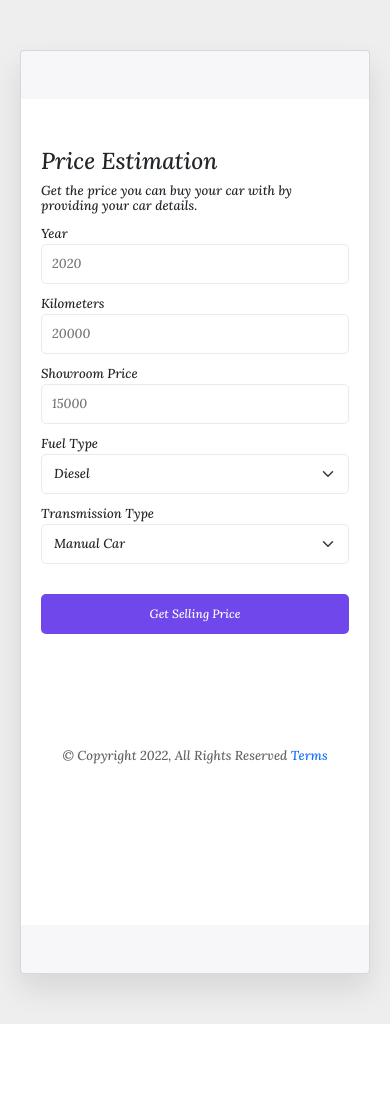
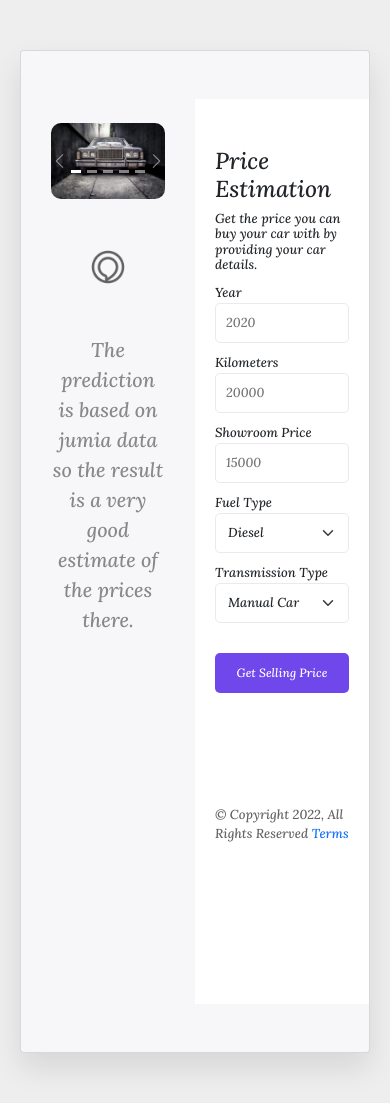
Before and after one commit to YassineZITI/Moroccan-Cars-Prices-Predictions, a Flask app: page / in a window 390 px wide. Before the commit the page ends 1024 px from the top, so only its background shows below. Run offline with Flask 2, Linux system fonts and the light colour scheme; parts of the project's set-up code (start-up, migrations or seed data) failed here and were passed over.

Commit message:
Styles Edited

```diff
--- a/app.py
+++ b/app.py
@@ -7,7 +7,7 @@ def Home():
     return render_template('index.html')
 
 
-@app.route("/predict", methods = ['POST'])
+@app.route("/predict/", methods = ['POST'])
 def predict():
 
     if request.method == 'POST':
--- a/static/styles/style.css
+++ b/static/styles/style.css
@@ -456,13 +456,5 @@ input[type="text"]:focus~span {
         height: auto;
     }
 
-    .container .card .right-side {
-       width: 100%;
 
-    }
-
-    .container .card .left-side {
-               display: none;
-
-    }
 }
--- a/templates/index.html
+++ b/templates/index.html
@@ -4,10 +4,11 @@
     <!-- Required meta tags -->
     <meta charset="utf-8">
     <meta name="viewport" content="width=device-width, initial-scale=1">
-    <link rel= "stylesheet" type= "text/css" href= "{{ url_for('static',filename='styles/style.css') }}">
+
     <!-- Bootstrap CSS -->
     <link href="https://cdn.jsdelivr.net/npm/bootstrap@5.0.2/dist/css/bootstrap.min.css" rel="stylesheet" integrity="sha384-EVSTQN3/azprG1Anm3QDgpJLIm9Nao0Yz1ztcQTwFspd3yD65VohhpuuCOmLASjC" crossorigin="anonymous">
-
+    <!-- custom styles -->
+    <link rel= "stylesheet" type= "text/css" href= "{{ url_for('static',filename='styles/style.css') }}">
     <title>Cars Prices</title>
   </head>
   <body>
@@ -50,7 +51,7 @@
                     <div class="oriton_img my-5"> <img src="{{ url_for('static',filename='images/3jrYK9O.png') }}">
                         {%if prediction_text%}
                         <h5 class="my-4">{{ prediction_text }}:</h5>
-                        <h2>{{prediction}} Dh</h2>
+                        <h2 class="text-center">{{prediction}} Dh</h2>
                         {%endif%}
                         <p class="my-5 fs-5">The prediction is based on jumia data so the result is a very good estimate of the prices there.</p>
 
```
